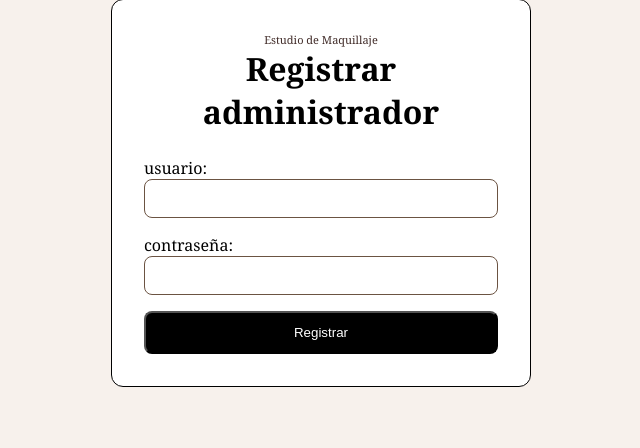
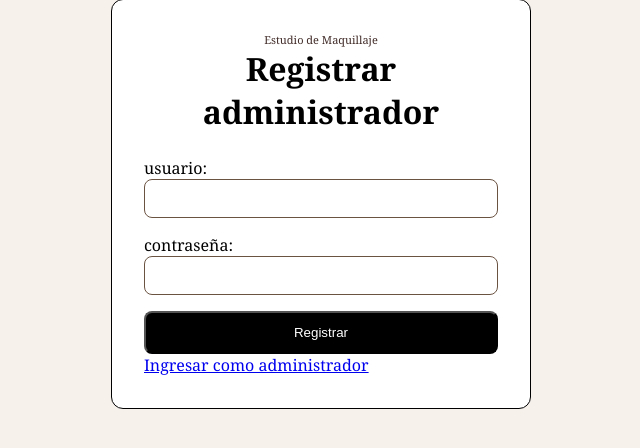
Before and after one commit to tianaasadvegaa-wq/proyecto-final, a PHP site: page /administrativo-registrar.php in a window 1280 px wide. Shown: the part 283-731 px from the top of the page, without its empty margins (319-959 px from the left). Run offline with PHP 8.4, Linux system fonts and the light colour scheme.

Commit message:
proyecto

```diff
--- a/administrativo-registrar.php
+++ b/administrativo-registrar.php
@@ -22,6 +22,7 @@
 
             <button class="submit" type="submit">Registrar</button>
         </form>
+        <a href="administrativo-ingreso.php">Ingresar como administrador</a>
     </div>
 </body>
 </html>
```
